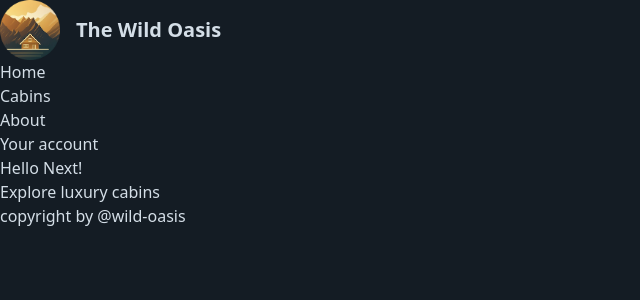
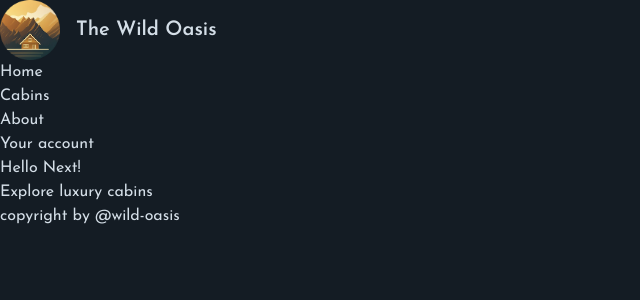
Before and after one commit to dasithjaya/wild_oasis_website, a Next.js app: page / in a window 1280 px wide. Shown: the top 300 px of the page, without its empty margins (0-640 px from the left). Built offline with nearby package versions, Linux system fonts and the light colour scheme.

Commit message:
436-Loading and Optimizing Fonts

```diff
--- a/app/layout.js
+++ b/app/layout.js
@@ -1,19 +1,26 @@
 import Logo from "@/app/_components/Logo";
 import Navigation from "@/app/_components/Navigation";
+import {Josefin_Sans} from "next/font/google"
 import "@/app/_styles/globals.css"
+
+const josafin = Josefin_Sans({
+  subsets: ["latin"],
+  display: "swap"
+})
 
 export const metadata = {
   // title: "The Wild Oasis",
   title: {
     template: "%s / The Wild Oasis",
     default: "Welcome / The Wild Oasis"
-  }
+  },
+  description: "Luxurious cabin hotel"
 };
 
 export default function RootLayout({ children }) {
   return (
     <html>
-      <body className="bg-primary-950 text-primary-100 min-h-screen">
+      <body className={`${josafin.className} bg-primary-950 text-primary-100 min-h-screen`}>
         <header>
           <Logo />
           <Navigation />
```
